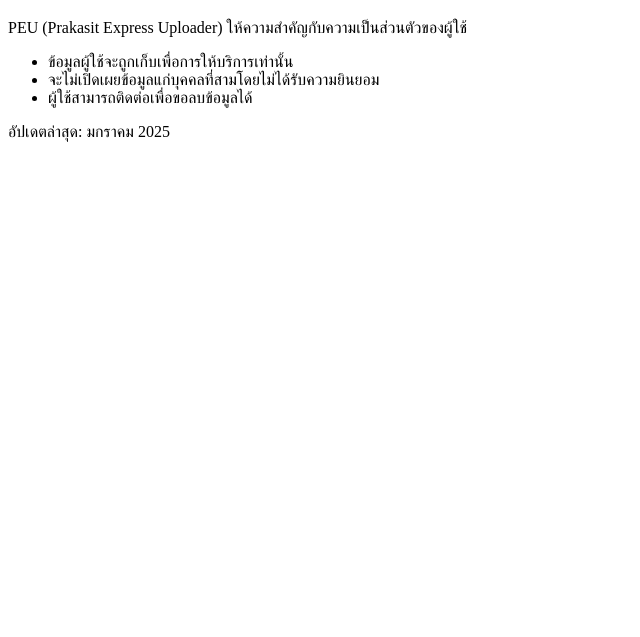
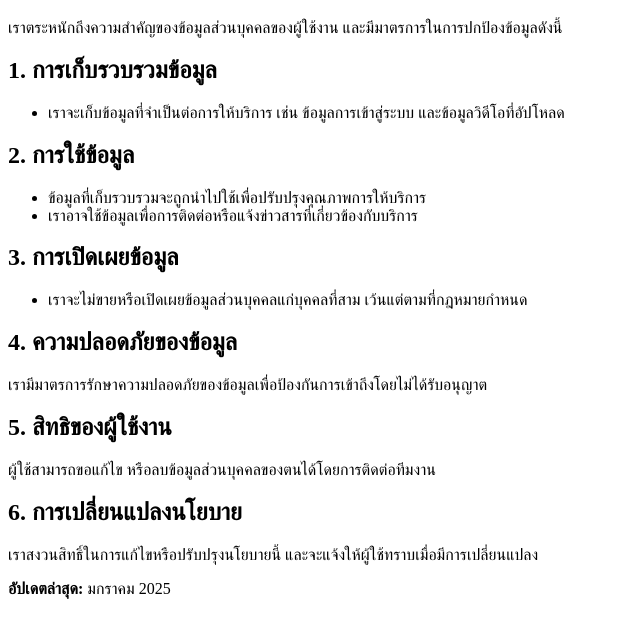
Before and after one commit to pakasit-oss/peu-policy, a plain HTML site: page privacy.html in a window 1280 px wide. Shown: the part 61-698 px from the top of the page, without its empty margins (0-640 px from the left). Drawn offline with Linux system fonts and the light colour scheme.

Commit message:
Update privacy.html

```diff
--- a/privacy.html
+++ b/privacy.html
@@ -2,16 +2,39 @@
 <html lang="th">
 <head>
   <meta charset="UTF-8">
-  <title>Privacy Policy - PEU</title>
+  <title>Prakasit Express Uploader - Privacy Policy</title>
+  <meta name="description" content="นโยบายความเป็นส่วนตัว (Privacy Policy) ของ Prakasit Express Uploader (PEU)">
+  <meta name="viewport" content="width=device-width, initial-scale=1.0">
 </head>
 <body>
   <h1>นโยบายความเป็นส่วนตัว (Privacy Policy)</h1>
-  <p>PEU (Prakasit Express Uploader) ให้ความสำคัญกับความเป็นส่วนตัวของผู้ใช้</p>
+  <p>เราตระหนักถึงความสำคัญของข้อมูลส่วนบุคคลของผู้ใช้งาน และมีมาตรการในการปกป้องข้อมูลดังนี้</p>
+
+  <h2>1. การเก็บรวบรวมข้อมูล</h2>
   <ul>
-    <li>ข้อมูลผู้ใช้จะถูกเก็บเพื่อการให้บริการเท่านั้น</li>
-    <li>จะไม่เปิดเผยข้อมูลแก่บุคคลที่สามโดยไม่ได้รับความยินยอม</li>
-    <li>ผู้ใช้สามารถติดต่อเพื่อขอลบข้อมูลได้</li>
+    <li>เราจะเก็บข้อมูลที่จำเป็นต่อการให้บริการ เช่น ข้อมูลการเข้าสู่ระบบ และข้อมูลวิดีโอที่อัปโหลด</li>
   </ul>
-  <p>อัปเดตล่าสุด: มกราคม 2025</p>
+
+  <h2>2. การใช้ข้อมูล</h2>
+  <ul>
+    <li>ข้อมูลที่เก็บรวบรวมจะถูกนำไปใช้เพื่อปรับปรุงคุณภาพการให้บริการ</li>
+    <li>เราอาจใช้ข้อมูลเพื่อการติดต่อหรือแจ้งข่าวสารที่เกี่ยวข้องกับบริการ</li>
+  </ul>
+
+  <h2>3. การเปิดเผยข้อมูล</h2>
+  <ul>
+    <li>เราจะไม่ขายหรือเปิดเผยข้อมูลส่วนบุคคลแก่บุคคลที่สาม เว้นแต่ตามที่กฎหมายกำหนด</li>
+  </ul>
+
+  <h2>4. ความปลอดภัยของข้อมูล</h2>
+  <p>เรามีมาตรการรักษาความปลอดภัยของข้อมูลเพื่อป้องกันการเข้าถึงโดยไม่ได้รับอนุญาต</p>
+
+  <h2>5. สิทธิของผู้ใช้งาน</h2>
+  <p>ผู้ใช้สามารถขอแก้ไข หรือลบข้อมูลส่วนบุคคลของตนได้โดยการติดต่อทีมงาน</p>
+
+  <h2>6. การเปลี่ยนแปลงนโยบาย</h2>
+  <p>เราสงวนสิทธิ์ในการแก้ไขหรือปรับปรุงนโยบายนี้ และจะแจ้งให้ผู้ใช้ทราบเมื่อมีการเปลี่ยนแปลง</p>
+
+  <p><b>อัปเดตล่าสุด:</b> มกราคม 2025</p>
 </body>
 </html>
```
